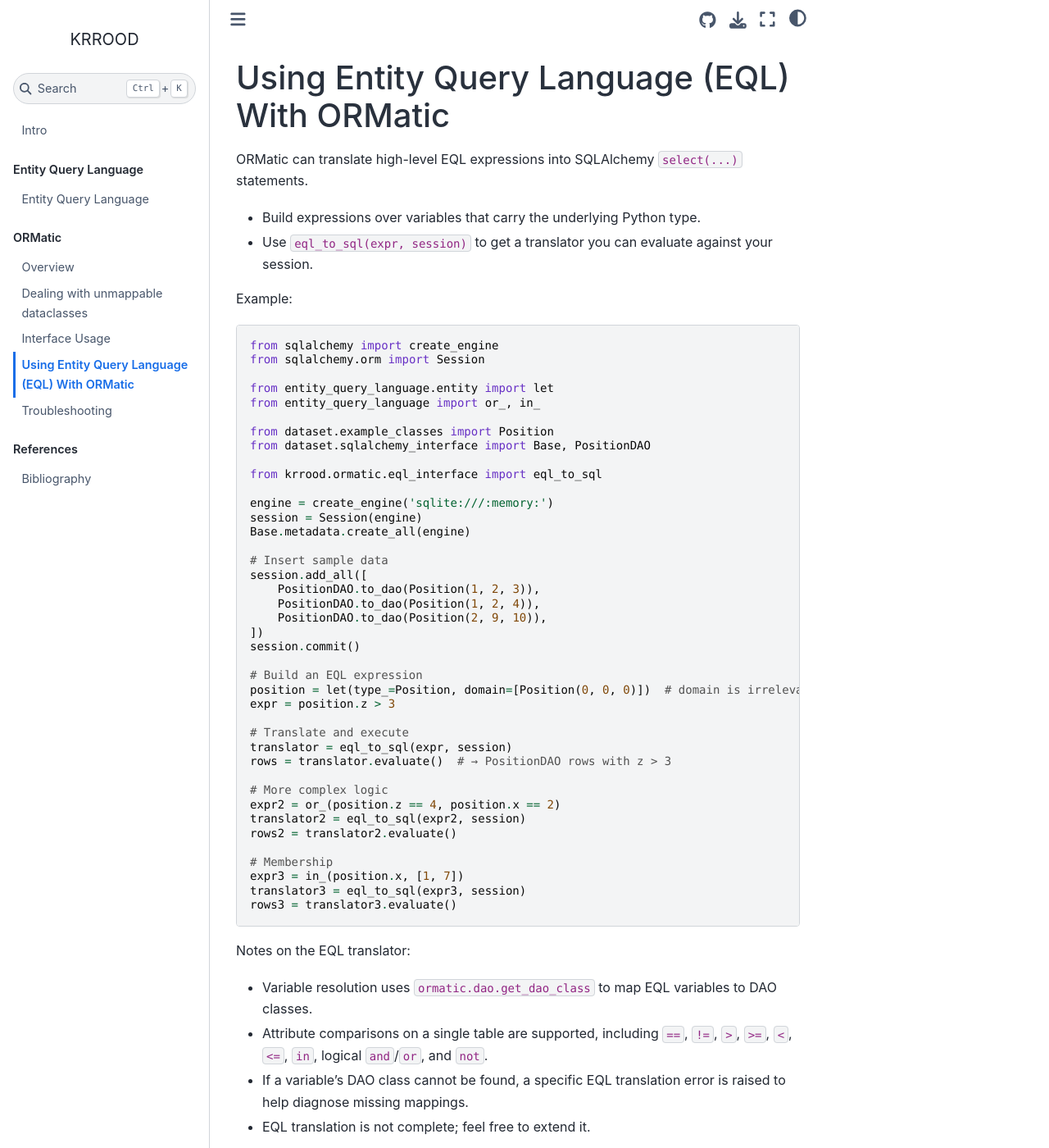
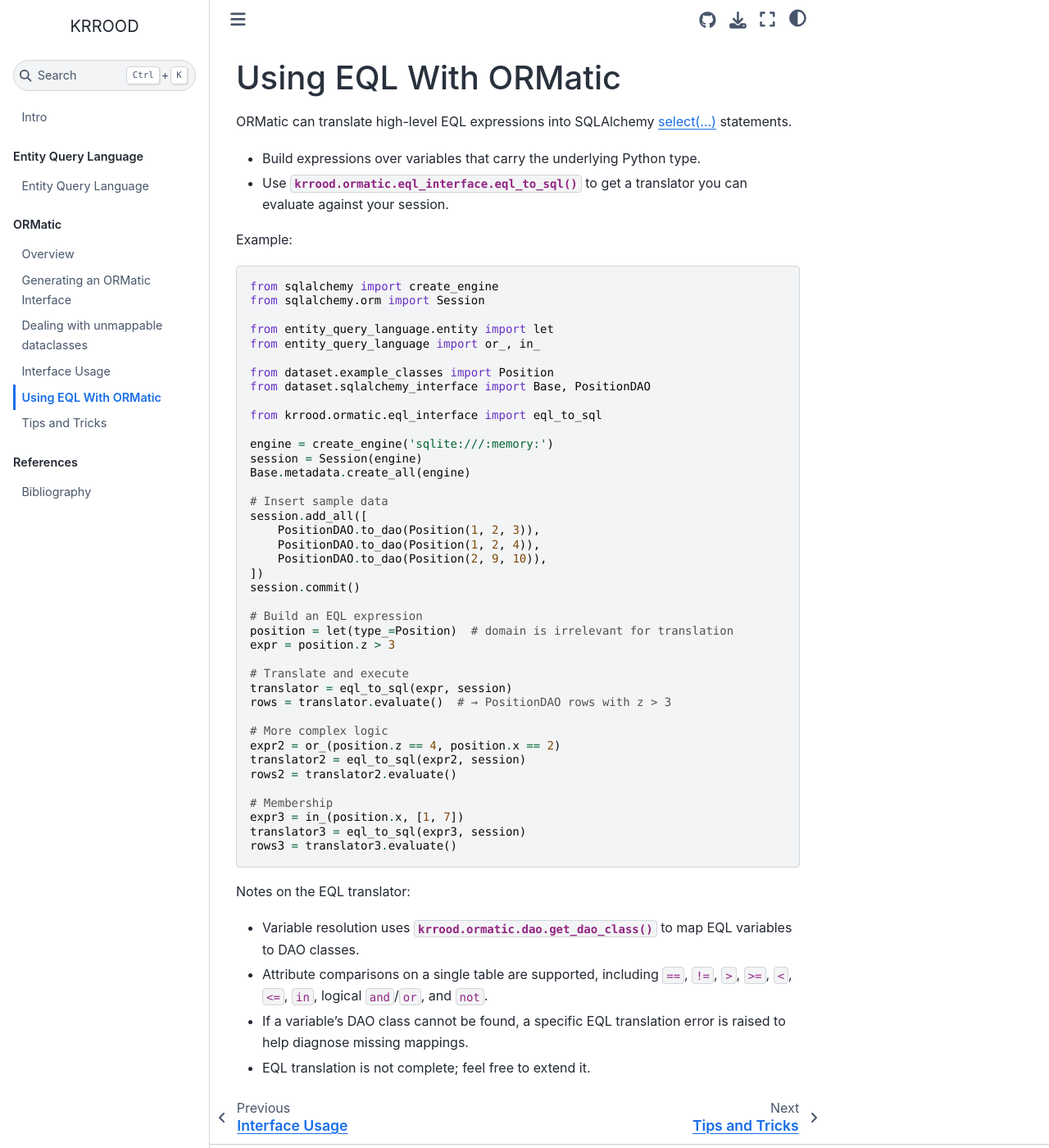
Before and after one commit to tomsch420/krrood, a Jupyter Book: the page built from doc/ormatic/eql_for_ormatic.rst, in a window 1280 px wide and 1400 px high. Shown: the whole window at 82% size. Built offline with Jupyter Book 1.0.4 settings and Sphinx 7.4.7 and the Sphinx Book theme 1.1.4, drawn with Linux system fonts in a browser that asks for light colours; pages that are not in the unit, such as notebooks, are missing from menus.

Commit message:
ormatic user guide

```diff
--- a/doc/_toc.yml
+++ b/doc/_toc.yml
@@ -26,11 +26,11 @@ parts:
 - caption: ORMatic
   chapters:
     - file: ormatic/intro
-    - file: ormatic/example
+    - file: ormatic/orm_generation
     - file: ormatic/alternative_mapping
     - file: ormatic/interface_usage
     - file: ormatic/eql_for_ormatic
-    - file: ormatic/troubleshooting
+    - file: ormatic/tips_and_tricks
 
 - caption: References
   chapters:
--- a/doc/ormatic/eql_for_ormatic.rst
+++ b/doc/ormatic/eql_for_ormatic.rst
@@ -1,10 +1,10 @@
-Using Entity Query Language (EQL) With ORMatic
+Using EQL With ORMatic
 ==============================================
 
-ORMatic can translate high-level EQL expressions into SQLAlchemy ``select(...)`` statements.
+ORMatic can translate high-level EQL expressions into SQLAlchemy `select(...) <https://docs.sqlalchemy.org/en/20/orm/queryguide/select.html#writing-select-statements-for-orm-mapped-classes>`_ statements.
 
 - Build expressions over variables that carry the underlying Python type.
-- Use ``eql_to_sql(expr, session)`` to get a translator you can evaluate against your session.
+- Use :py:func:`krrood.ormatic.eql_interface.eql_to_sql` to get a translator you can evaluate against your session.
 
 Example:
 
@@ -34,7 +34,7 @@ Example:
    session.commit()
 
    # Build an EQL expression
-   position = let(type_=Position, domain=[Position(0, 0, 0)])  # domain is irrelevant for translation
+   position = let(type_=Position)  # domain is irrelevant for translation
    expr = position.z > 3
 
    # Translate and execute
@@ -53,7 +53,7 @@ Example:
 
 Notes on the EQL translator:
 
-- Variable resolution uses ``ormatic.dao.get_dao_class`` to map EQL variables to DAO classes.
+- Variable resolution uses :py:func:`krrood.ormatic.dao.get_dao_class` to map EQL variables to DAO classes.
 - Attribute comparisons on a single table are supported, including ``==``, ``!=``, ``>``, ``>=``, ``<``, ``<=``, ``in``, logical ``and``/``or``, and ``not``.
 - If a variable’s DAO class cannot be found, a specific EQL translation error is raised to help diagnose missing mappings.
 - EQL translation is not complete; feel free to extend it.
```
Also changed, not shown: doc/ormatic/tips_and_tricks.rst (added, +17 -0 lines), doc/ormatic/troubleshooting.rst (deleted, +0 -30 lines).
